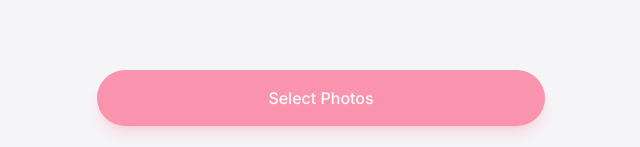
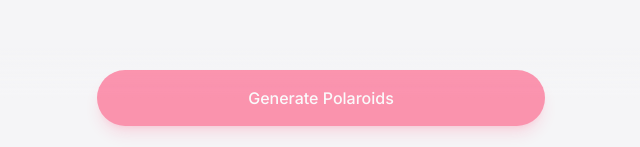
Before and after one commit to GoodnessNwanebu/cupid, a React (Vite) app: page / in a window 1280 px wide. Shown: the part 650-797 px from the top of the page, without its empty margins (319-959 px from the left). Built offline with nearby package versions, Linux system fonts and the light colour scheme; a web font is replaced by a local one.

Commit message:
button change

```diff
--- a/screens/HomeScreen.tsx
+++ b/screens/HomeScreen.tsx
@@ -219,7 +219,7 @@ export const HomeScreen: React.FC<HomeScreenProps> = ({ onImagesSelected, recent
           >
             {selectedFiles.length > 0
               ? `Generate ${selectedFiles.length} Polaroid${selectedFiles.length > 1 ? 's' : ''}`
-              : 'Select Photos'}
+              : 'Generate Polaroids'}
           </Button>
         </div>
       </div>
```
